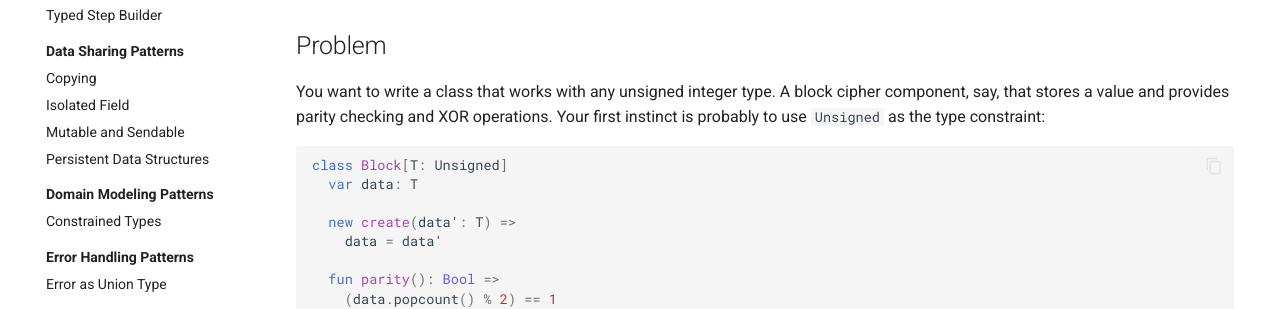
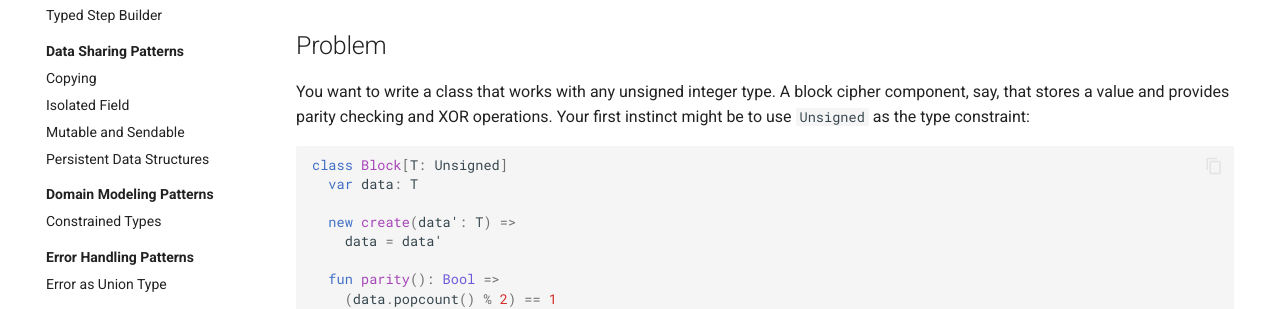
Before and after one commit to ponylang/pony-patterns, an MkDocs documentation site: the page built from docs/generics/generic-numeric-code.md, in a window 1280 px wide and 900 px high. Shown: the part 152-461 px from the top of the window. Built offline with MkDocs 1.6.1 and Material for MkDocs 9.7.7, drawn with Linux system fonts in a browser that asks for light colours; comment, search, counter and statistics services are not loaded.

Commit message:
Tweak wording

````diff
--- a/docs/generics/generic-numeric-code.md
+++ b/docs/generics/generic-numeric-code.md
@@ -7,7 +7,7 @@ hide:
 
 ## Problem
 
-You want to write a class that works with any unsigned integer type. A block cipher component, say, that stores a value and provides parity checking and XOR operations. Your first instinct is probably to use `Unsigned` as the type constraint:
+You want to write a class that works with any unsigned integer type. A block cipher component, say, that stores a value and provides parity checking and XOR operations. Your first instinct might be to use `Unsigned` as the type constraint:
 
 ```pony
 class Block[T: Unsigned]
````
